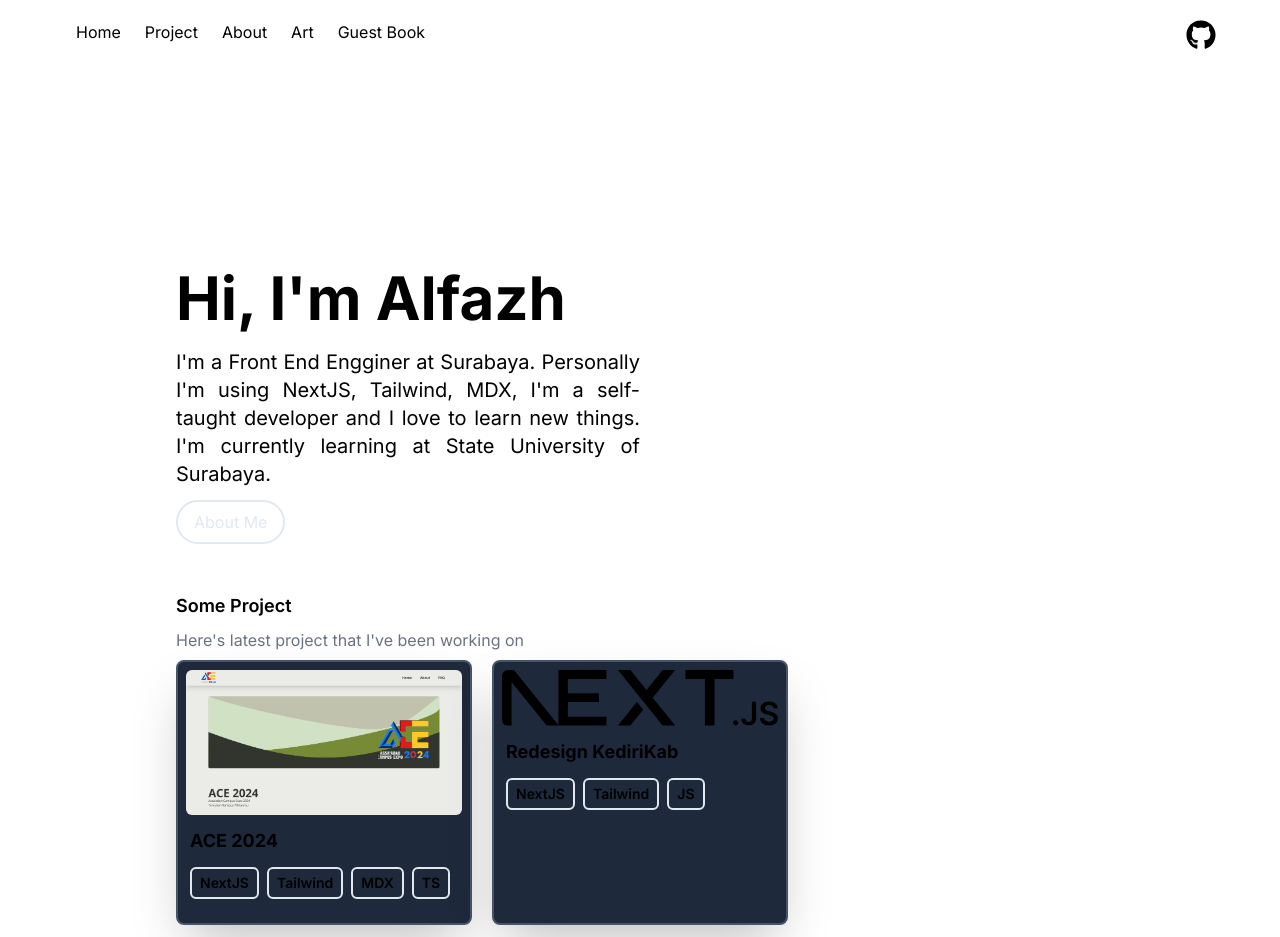
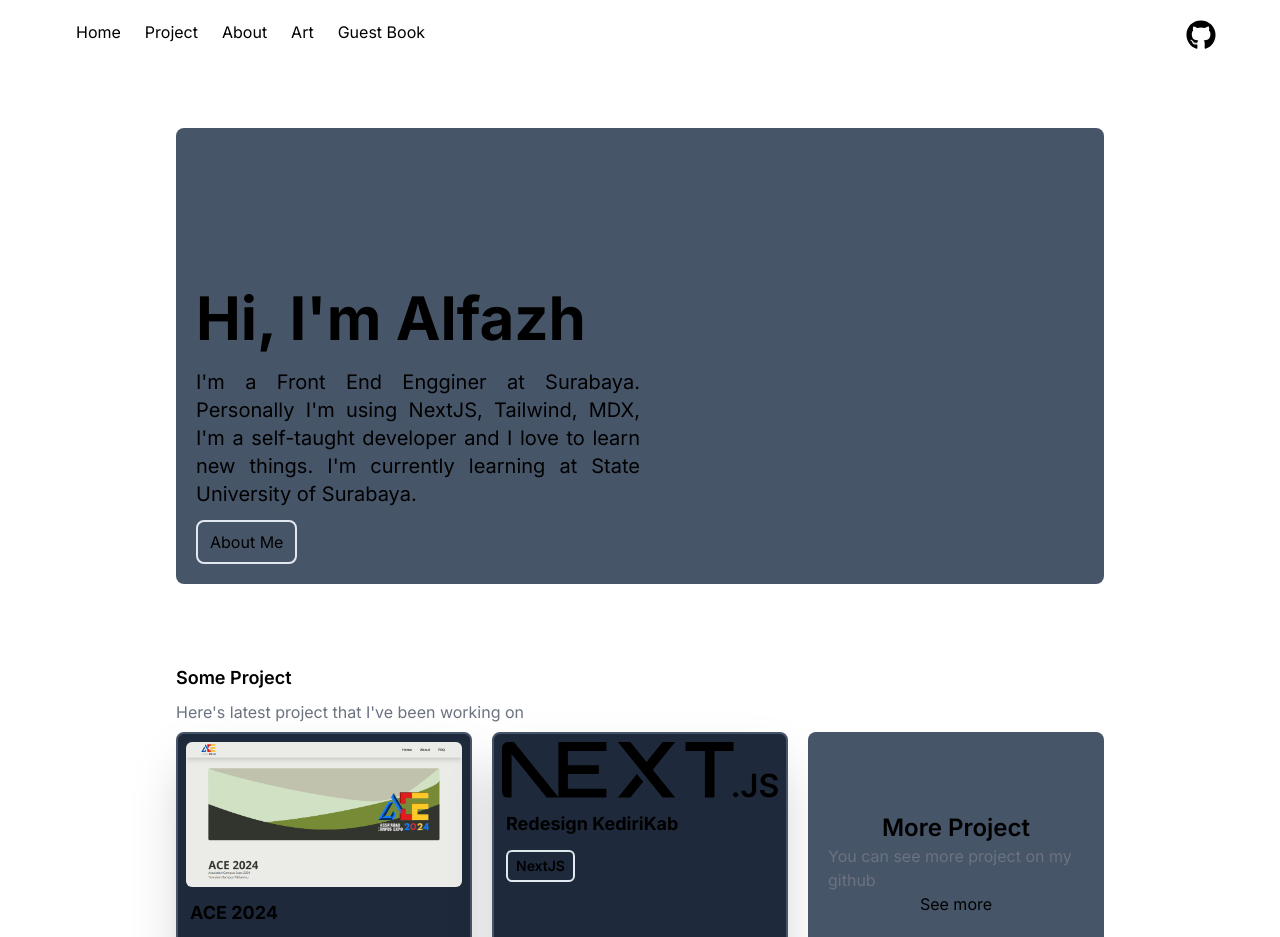
Before and after one commit to alfazh123/Alfazh-page, a Next.js app: page / in a window 1280 px wide. Shown: the top 937 px of the page. Built offline with nearby package versions, Linux system fonts and the light colour scheme.

Commit message:
fix: some content and ui in header

```diff
--- a/app/page.tsx
+++ b/app/page.tsx
@@ -21,25 +21,25 @@ const projects = [
         description: "NextJS is a React Framework for production",
         src: "/ace2024.png",
         href: "https://ace2024.vercel.app",
-        tag: ["NextJS", "Tailwind", "MDX", "TS"],
+        tag: ["NextJS", "MDX"],
     },
     {
         title: "Redesign KediriKab",
         description: "Tailwind is a utility-first CSS framework",
         src: "/next.svg",
         href: "https://github.com/alfazh123/redesign_kedirikab",
-        tag: ["NextJS", "Tailwind", "JS"],
+        tag: ["NextJS"],
     },
 ];
 
 export default function Home() {
     return (
-        <main className="flex flex-col text-justify space-y-20 mb-10 px-4">
-            <div className="min-h-3/4 flex justify-center">
-                <header className="rounded-lg h-96 w-full">
-                    <div className="mt-32 py-3 md:w-1/2 space-y-5">
+        <main className="flex flex-col mb-10 px-4">
+            <div className="min-h-3/4 static flex justify-center bg-slate-600 p-5 rounded-lg mb-20">
+                <header className="static bottom-0 left-0 rounded-lg min-h-96 w-full">
+                    <div className="mt-32 py-3 lg:w-1/2 space-y-5">
                         <h1 className="text-6xl font-bold">Hi, I'm Alfazh</h1>
-                        <p className="text-xl">
+                        <p className="text-xl text-justify">
                             I'm a Front End Engginer at Surabaya. Personally I'm
                             using NextJS, Tailwind, MDX, I'm a self-taught
                             developer and I love to learn new things. I'm
@@ -47,14 +47,15 @@ export default function Home() {
                         </p>
                     </div>
                     <Link href="/about">
-                        <button className="text-slate-200 border-solid border-2 border-slate-200 px-4 py-2 rounded-full hover:bg-slate-200 hover:text-slate-900">
+                        <button className=" border-solid border-2 border-slate-200 hover:overflow-hidden hover:bg-slate-200 hover:text-slate-800 hover:origin-top-right hover:transition-all hover:duration-300  px-3 py-2 rounded-lg">
                             About Me
                         </button>
                     </Link>
                 </header>
             </div>
-
-            <div className="space-y-2">
+            {/*
+            <div className="flex md:flex-row flex-col md:space-x-10 space-x-0"> */}
+            <div className="space-y-2 mb-10">
                 <h3 className="text-lg font-semibold">Some Project</h3>
                 <p className="text-gray-500">
                     Here's latest project that I've been working on
@@ -63,6 +64,17 @@ export default function Home() {
                     {projects.map((project) => (
                         <ProjectCard key={project.title} {...project} />
                     ))}
+                    <Link href="/project" className="">
+                        <div className="bg-slate-600 rounded-lg p-5 h-full flex flex-col justify-center items-center">
+                            <h3 className="text-2xl font-semibold">
+                                More Project
+                            </h3>
+                            <p className="text-gray-500">
+                                You can see more project on my github
+                            </p>
+                            <p>See more</p>
+                        </div>
+                    </Link>
                 </div>
             </div>
 
@@ -74,6 +86,8 @@ export default function Home() {
                     ))}
                 </div>
             </div>
+
+            {/* </div> */}
         </main>
     );
 }
```
